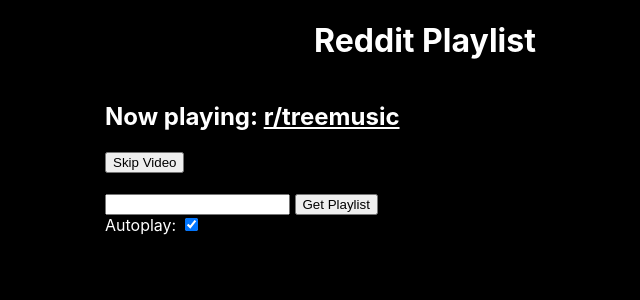
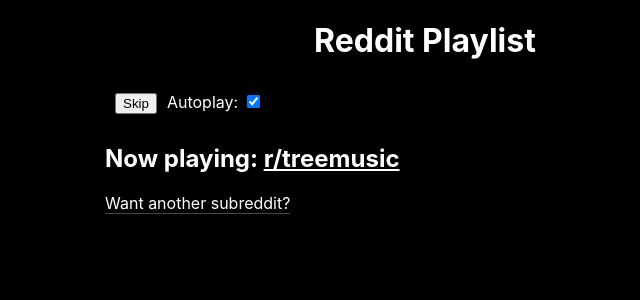
Before and after one commit to grochadc/reddit-playlist, a React (Create React App) app: page / in a window 1280 px wide. Shown: the top 300 px of the page, without its empty margins (215-855 px from the left). Built offline with nearby package versions, Linux system fonts and the light colour scheme; no server answers.

Commit message:
Style whole app

```diff
--- a/src/App.css
+++ b/src/App.css
@@ -25,5 +25,26 @@
 
 .controls {
   display: flex;
-  flex-direction: column;
+  flex-direction: row;
+  padding: 5px;
 }
+
+.controls span {
+  margin: 5px;
+}
+
+.videoWrapper {
+  width: 640px;
+  margin: auto;
+}
+
+button.link {
+  background: none !important;
+  color: inherit;
+  border: none;
+  padding: 0 !important;
+  font: inherit;
+  /*border is optional*/
+  border-bottom: 1px solid #444;
+  cursor: pointer;
+}
--- a/src/App.js
+++ b/src/App.js
@@ -1,29 +1,49 @@
 import React from "react";
 import YouTube from "react-youtube";
-import { useVideoQueue, useAutoplay } from "./hooks";
+import { useVideoQueue, useToggle } from "./hooks";
 import Selector from "./components/Selector";
 import "./App.css";
 
 function App() {
   const path = window.location.pathname.substr(1);
   //Search is for reddit parameters like top/?t=all
-  const subreddit = path ? {path, search: window.location.search } : {path: "r/treemusic", search:""};
+  const subreddit = path
+    ? { path, search: window.location.search }
+    : { path: "r/treemusic", search: "" };
   const [currentVideo, nextVideo] = useVideoQueue(subreddit);
-  const [autoplay, toggleAutoplay] = useAutoplay(true);
+  const [autoplay, toggleAutoplay] = useToggle(true);
+  const [showSelector, toggleSelector] = useToggle(false);
   return (
     <div className="wrapper">
       <h1>Reddit Playlist</h1>
+      <div className="videoWrapper">
         <YouTube
           videoId={currentVideo}
-        onPlay={({target}) => document.title = (target.getVideoData().title)}
+          onPlay={({ target }) =>
+            (document.title = target.getVideoData().title)
+          }
           onEnd={() => nextVideo()}
-        onError={(err) => {
-          console.log('error on video', err.data)
-          nextVideo()
+          onError={err => {
+            console.log("error on video", err.data);
+            nextVideo();
           }}
           opts={{ playerVars: { autoplay } }}
           containerClassName="videoContainer"
         />
+        <div className="controls">
+          <span className="skipButtonContainer">
+            <button onClick={nextVideo}>Skip</button>
+          </span>
+          <span>
+            <label>Autoplay: </label>
+            <input
+              type="checkbox"
+              checked={autoplay}
+              onClick={() => toggleAutoplay()}
+            />
+          </span>
+        </div>
+      </div>
       <div className="footer">
         <h2>
           Now playing:{" "}
@@ -35,27 +55,16 @@
             {subreddit.path + subreddit.search}
           </a>
         </h2>
-        <div className="skipButtonContainer">
-        <button onClick={nextVideo}>Skip Video</button>
-        </div>
-        <br />
-        <div className="controls">
+        <button className="link" onClick={toggleSelector}>
+          Want another subreddit?
+        </button>
+        {showSelector ? (
           <Selector
-            handleSubredditChange={
-              (newSubreddit) => {
-                window.location.href = decodeURIComponent(newSubreddit)
-              }
-            }
+            handleSubredditChange={newSubreddit => {
+              window.location.href = decodeURIComponent(newSubreddit);
+            }}
           />
-          <span>
-            <label>Autoplay: </label>
-            <input
-              type="checkbox"
-              checked={autoplay}
-              onClick={() => toggleAutoplay()}
-            />
-          </span>
-        </div>
+        ) : null}
       </div>
     </div>
   );
--- a/src/hooks.js
+++ b/src/hooks.js
@@ -3,7 +3,7 @@
 import getYoutubeId from "./lib/getYoutubeId";
 const treemusic = require("./treemusic.json");
 
-export const useAutoplay = initial => {
+export const useToggle = initial => {
   const [togglesState, toggle] = useState(initial);
   function triggerToggle() {
     toggle(!togglesState);
```
Lines whose indentation alone changed are shown as unchanged.
